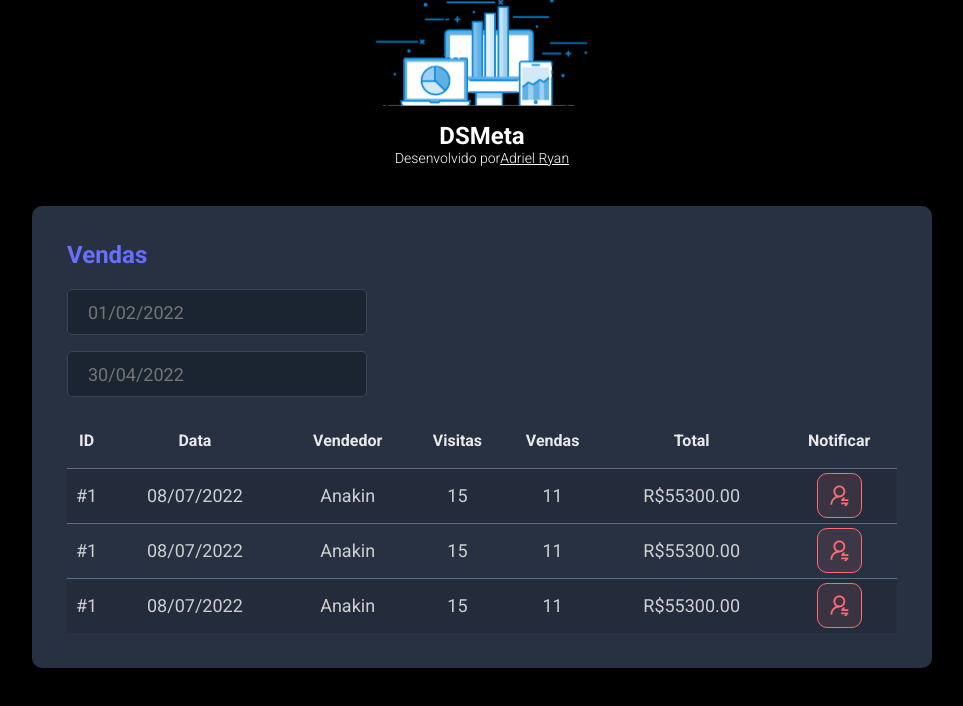
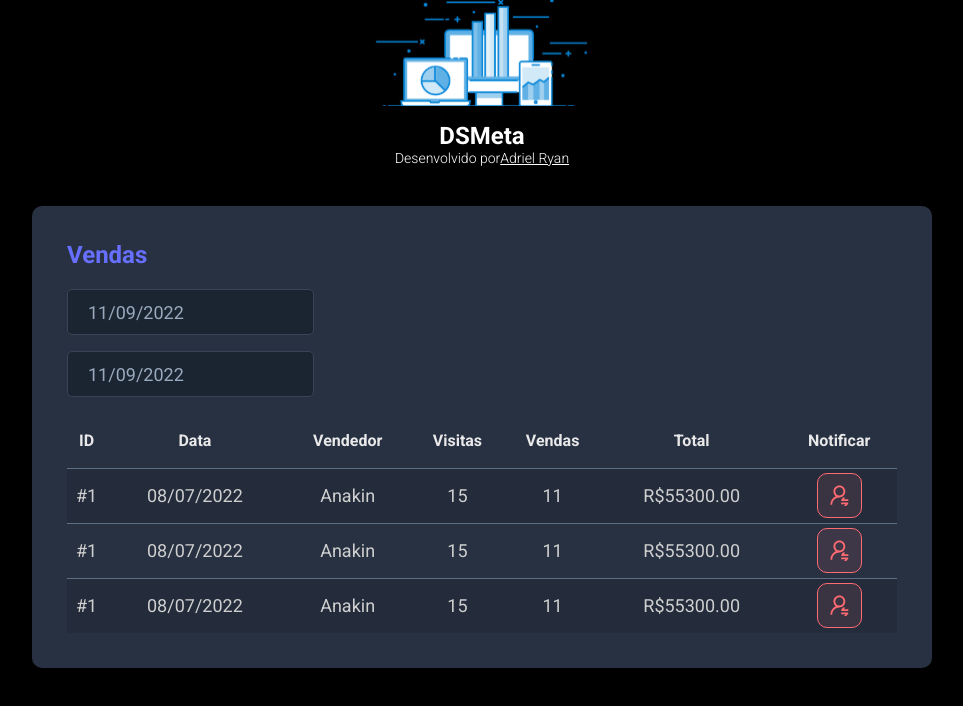
Before and after one commit to ryanadriel/dsmeta, a React (Vite) app in the folder frontend/: page / in a window 1280 px wide. Shown: the top 706 px of the page, without its empty margins (158-1121 px from the left). Built offline with nearby package versions, Linux system fonts and the light colour scheme.

Commit message:
Datepicker

```diff
--- a/frontend/package.json
+++ b/frontend/package.json
@@ -9,7 +9,9 @@
     "preview": "vite preview"
   },
   "dependencies": {
+    "@types/react-datepicker": "4.4.2",
     "react": "^18.2.0",
+    "react-datepicker": "4.8.0",
     "react-dom": "^18.2.0"
   },
   "devDependencies": {
--- a/frontend/src/components/SalesCard/index.tsx
+++ b/frontend/src/components/SalesCard/index.tsx
@@ -1,3 +1,5 @@
+import DatePicker from 'react-datepicker';
+import 'react-datepicker/dist/react-datepicker.css';
 import NotificationButton from '../notificationButton';
 import './styles.css';
 
@@ -8,17 +10,19 @@
         <h2 className="dsmeta-sales-title">Vendas</h2>
         <div>
           <div className="dsmeta-form-control-container">
-            <input
+            <DatePicker
+              selected={new Date()}
+              onChange={(date: Date) => {}}
               className="dsmeta-form-control"
-              type="text"
-              placeholder="01/02/2022"
+              dateFormat="dd/MM/yyyy"
             />
           </div>
           <div className="dsmeta-form-control-container">
-            <input
+            <DatePicker
+              selected={new Date()}
+              onChange={(date: Date) => {}}
               className="dsmeta-form-control"
-              type="text"
-              placeholder="30/04/2022"
+              dateFormat="dd/MM/yyyy"
             />
           </div>
         </div>
```
Also changed, not shown: 1 other file (tests, documents, lock files or other folders).
